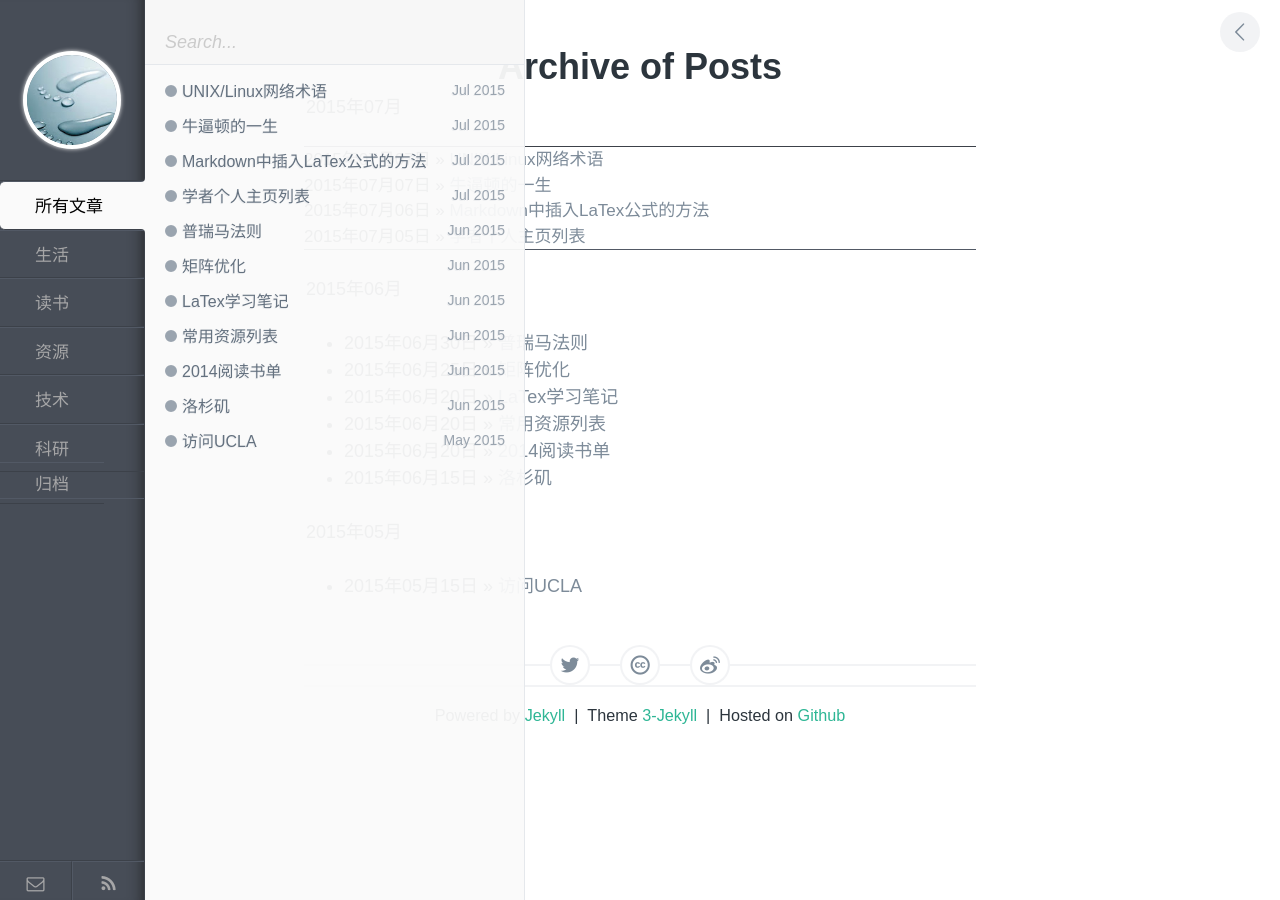
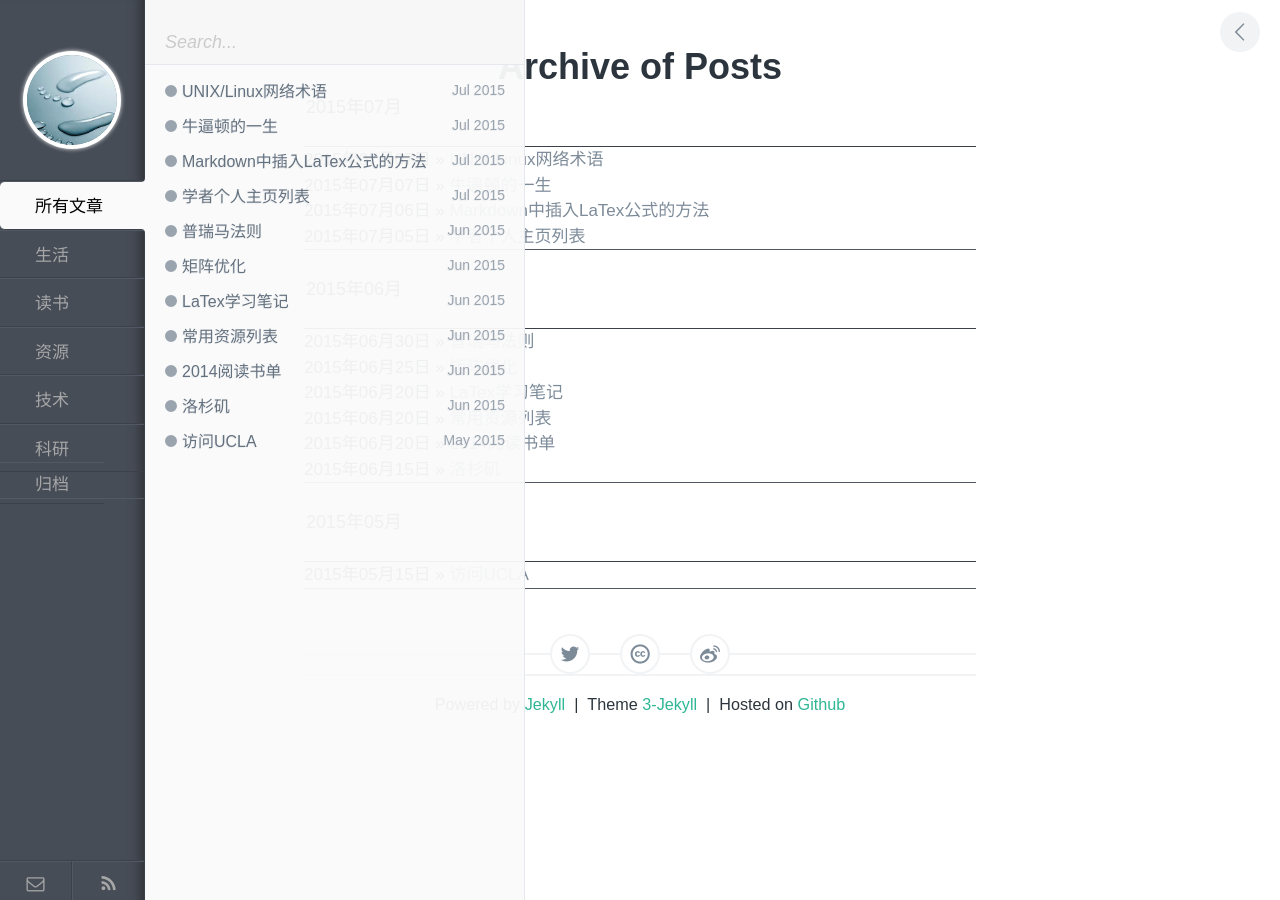
Before and after one commit to polyHong/polyHong.github.io, a Jekyll site: the page built from pages/archive.html, in a window 1280 px wide. Built offline with Jekyll 4.4.1, drawn with Linux system fonts in a browser that asks for light colours; Markdown is read by kramdown in place of the engine named in the settings.

Commit message:
modify archive

```diff
--- a/pages/archive.html
+++ b/pages/archive.html
@@ -16,7 +16,7 @@ comments: false
       <ul id="tags__ul">
     {% endif %}
     <li><span>{{ post.date | date: "%Y年%m月%d日" }}</span> &raquo;
-      <a class="pjax" href="{{ post.url }}">{{ post.title }}</a>
+      <a class="pjax" href="{{ post.url }}"><span class="pl__title">{{ post.title }}</span></a>
     </li>
 
     {% if forloop.last %}
@@ -30,7 +30,7 @@ comments: false
         {% if this_month != next_month %}
         </ul>
         <legend id="{{next_year}}-{{next_month}}">{{next_year}}年{{next_month}}月</legend>
-        <ul>
+        <ul id="tags__ul">
         {% endif %}
       {% endif %}
     {% endif %}
```
